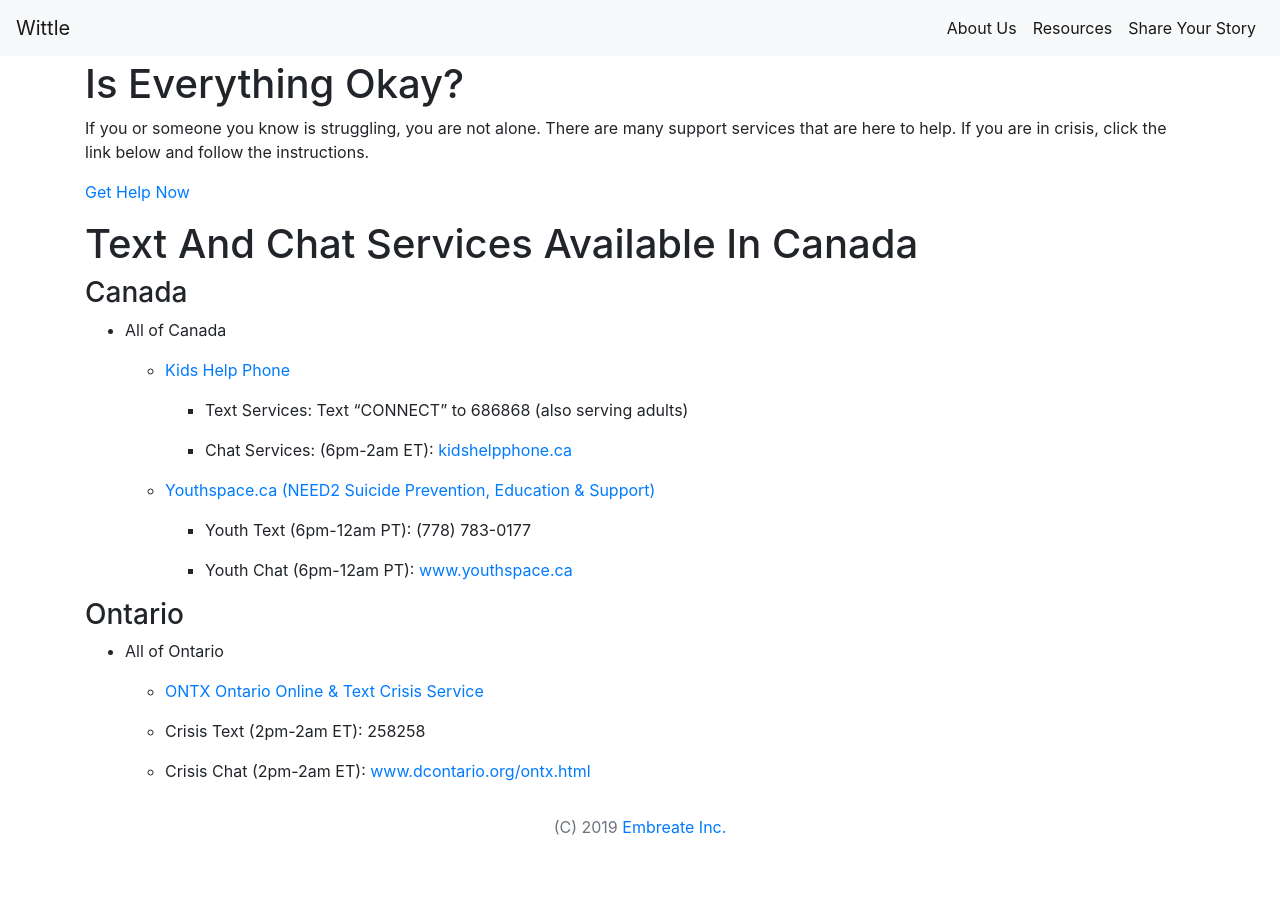
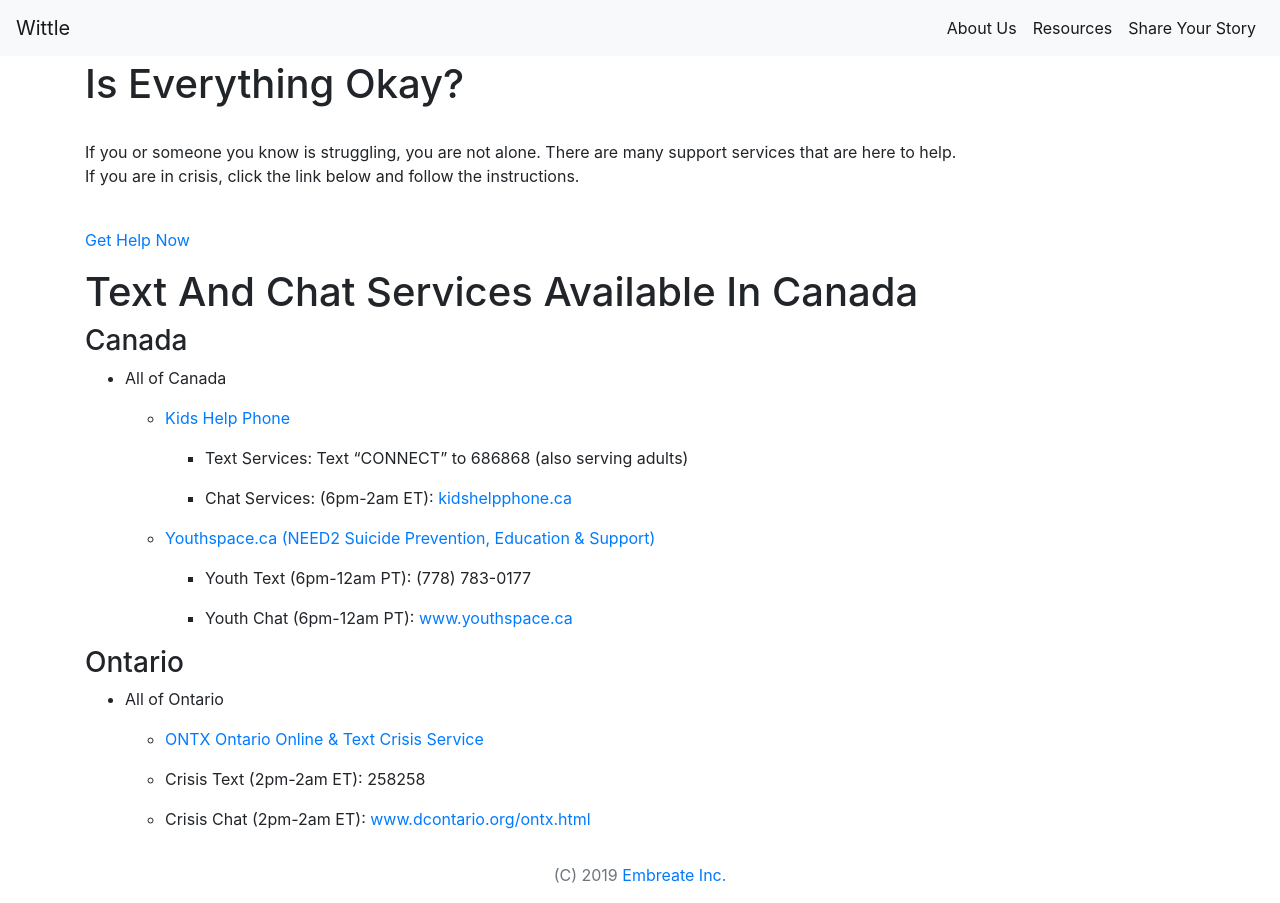
Before and after one commit to embreate/wittle-website, a Jekyll site: the page built from resources.markdown, in a window 1280 px wide. Built offline with Jekyll 4.4.1, drawn with Linux system fonts in a browser that asks for light colours; nearby versions of some CDN libraries.

```diff
--- a/resources.markdown
+++ b/resources.markdown
@@ -7,10 +7,10 @@ layout: default
 
 # Is Everything Okay?
 
-If you or someone you know is struggling, you are not alone. There are many support services that are here to help.
-If you are in crisis, click the link below and follow the instructions.
+<br>If you or someone you know is struggling, you are not alone. There are many support services that are here to help.
+<br>If you are in crisis, click the link below and follow the instructions.
 
-[Get Help Now](http://www.crisisservicescanada.ca/en/)
+<br>[Get Help Now](http://www.crisisservicescanada.ca/en/)
 
 # Text And Chat Services Available In Canada
 
```
